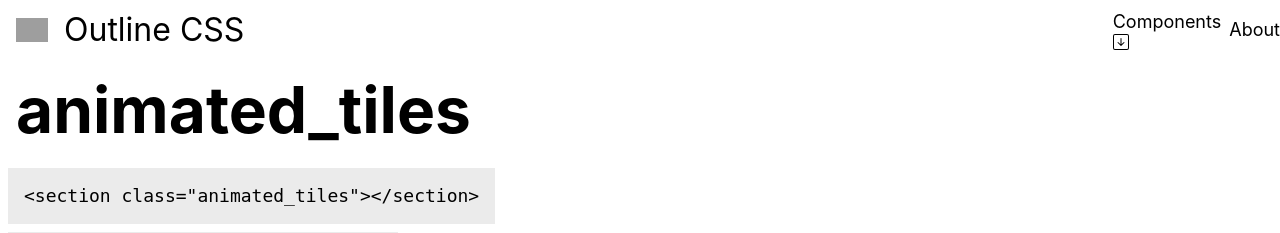
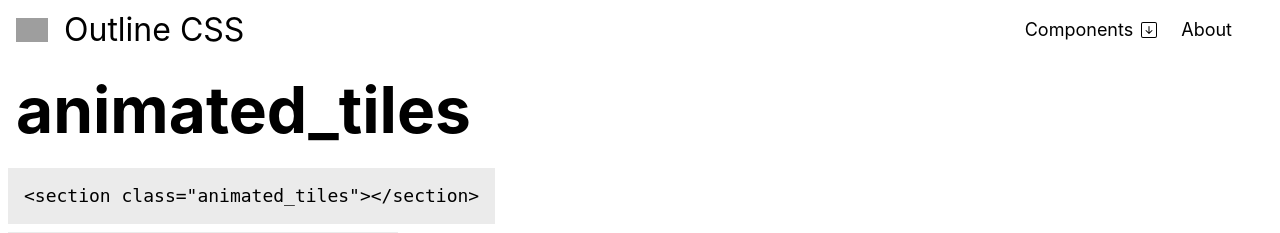
Before and after one commit to kevinjapan/OutlineCSS, a PHP site: page /pages/animated_tiles.html in a window 1280 px wide. Shown: the top 233 px of the page. Run offline with PHP 8.4, Linux system fonts and the light colour scheme; grey boxes are pictures that could not be loaded.

Commit message:
align dropdown_icon

```diff
--- a/assets/css/outline.css
+++ b/assets/css/outline.css
@@ -299,12 +299,22 @@ nav ul.menu li ul li a {margin:1rem;} /* important : maintains <a> spacing on tr
       align-items:center;
       gap:.5rem;
       max-height:var(--nav_bar_height);
-      padding:1rem 0 1rem 1rem;
+      padding:1rem 2rem 1rem 1rem;
       background:white;
    }
    nav ul.menu > li {
       color:black;
       background-color:white;  /* min-height:var(--nav_bar_height);  : WordPress - we can't place height on non-existing menu_label */
+   }
+   nav ul.menu > li.menu-item > a.with_dropdown_icon {
+      display:-webkit-box;
+      display:-ms-flexbox;
+      display:flex;
+      -webkit-box-align:center;
+      -ms-flex-align:center;
+      align-items:center;
+      gap:.5rem;
+      padding-right:1rem;
    }
    nav ul.menu li a.menu_label {padding:0 2rem;}   /* to do : is this WordPress specific? */
    /* reset from mobile */
```
